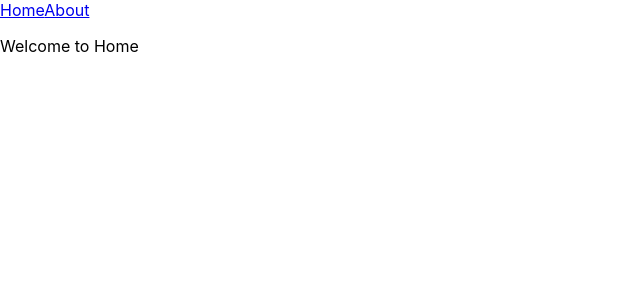
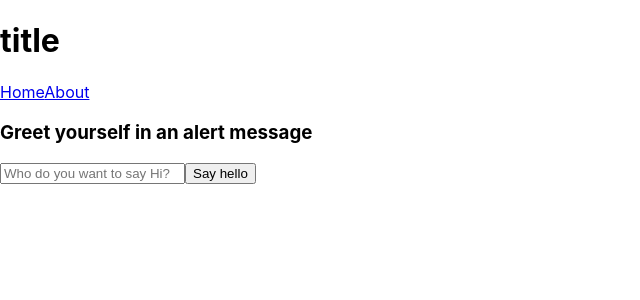
Before and after one commit to AitordeGomar/React-Demo, a React (Create React App) app: page / in a window 1280 px wide. Shown: the top 300 px of the page, without its empty margins (0-640 px from the left). Built offline with nearby package versions, Linux system fonts and the light colour scheme.

Commit message:
customized greeting(useState)

```diff
--- a/src/App.js
+++ b/src/App.js
@@ -9,6 +9,7 @@ import Home from './componets/Home';
 function App() {
   return (
     <>
+    <h1>title</h1>
     <Router>
     <NavBar/>
     <Switch>
--- a/src/componets/Home.js
+++ b/src/componets/Home.js
@@ -1,9 +1,18 @@
-import React from 'react'
+import React,  {useState} from 'react';
 
 const Home = () => {
+
+    const [value, setValue] = useState('');
+    const handleClick= (e)=>{
+        e.preventDefault();
+        alert('Hi, '+ value);
+    }
+
     return (
         <div>
-        <p>Welcome to Home</p>
+        <h3>Greet yourself in an alert message</h3>
+        <input type='text' placeholder='Who do you want to say Hi?' value={value} onChange={(e)=>setValue(e.target.value)}/>
+        <button onClick={handleClick}>Say hello</button>
         </div>
     )
 }
```
